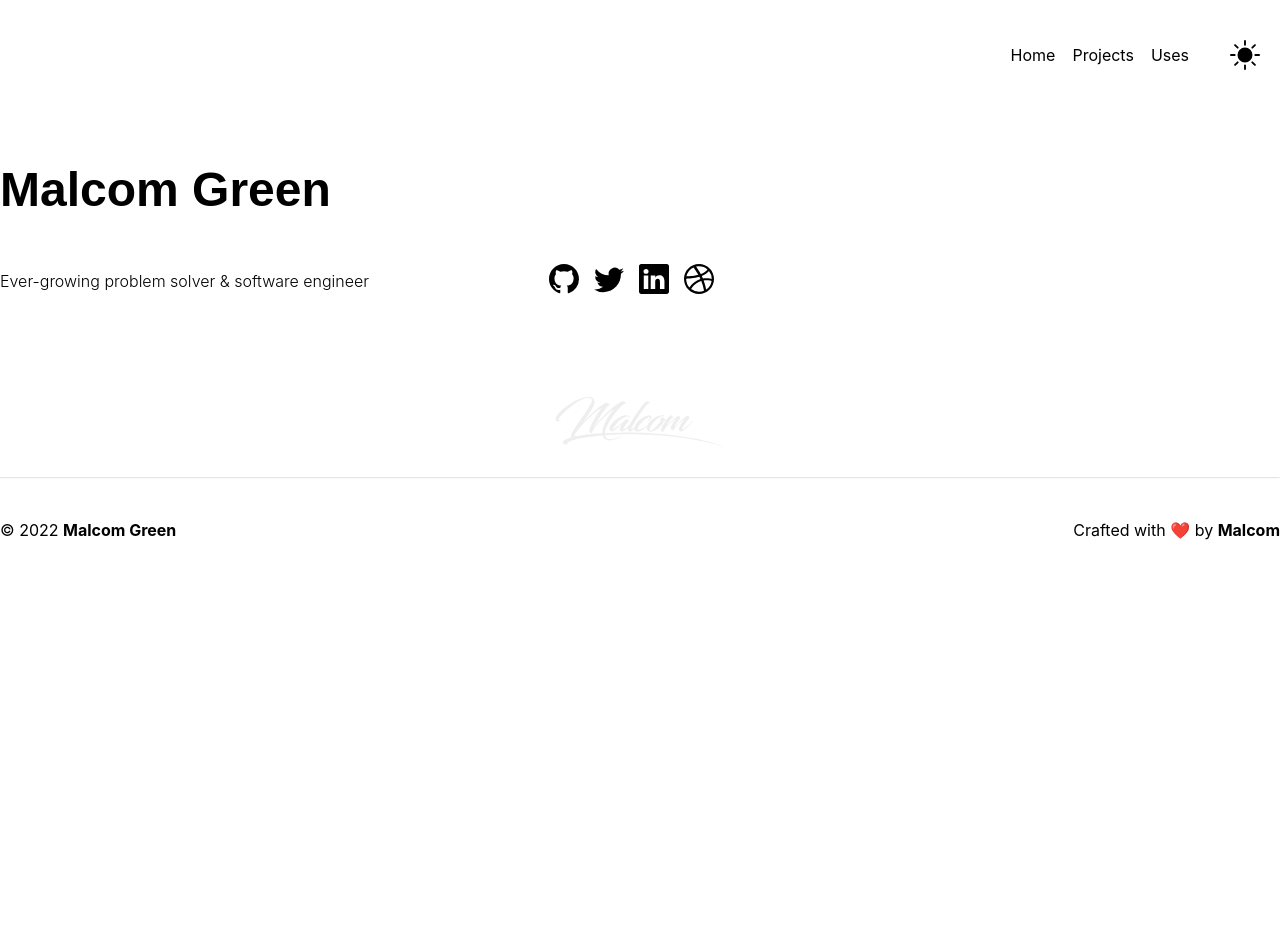
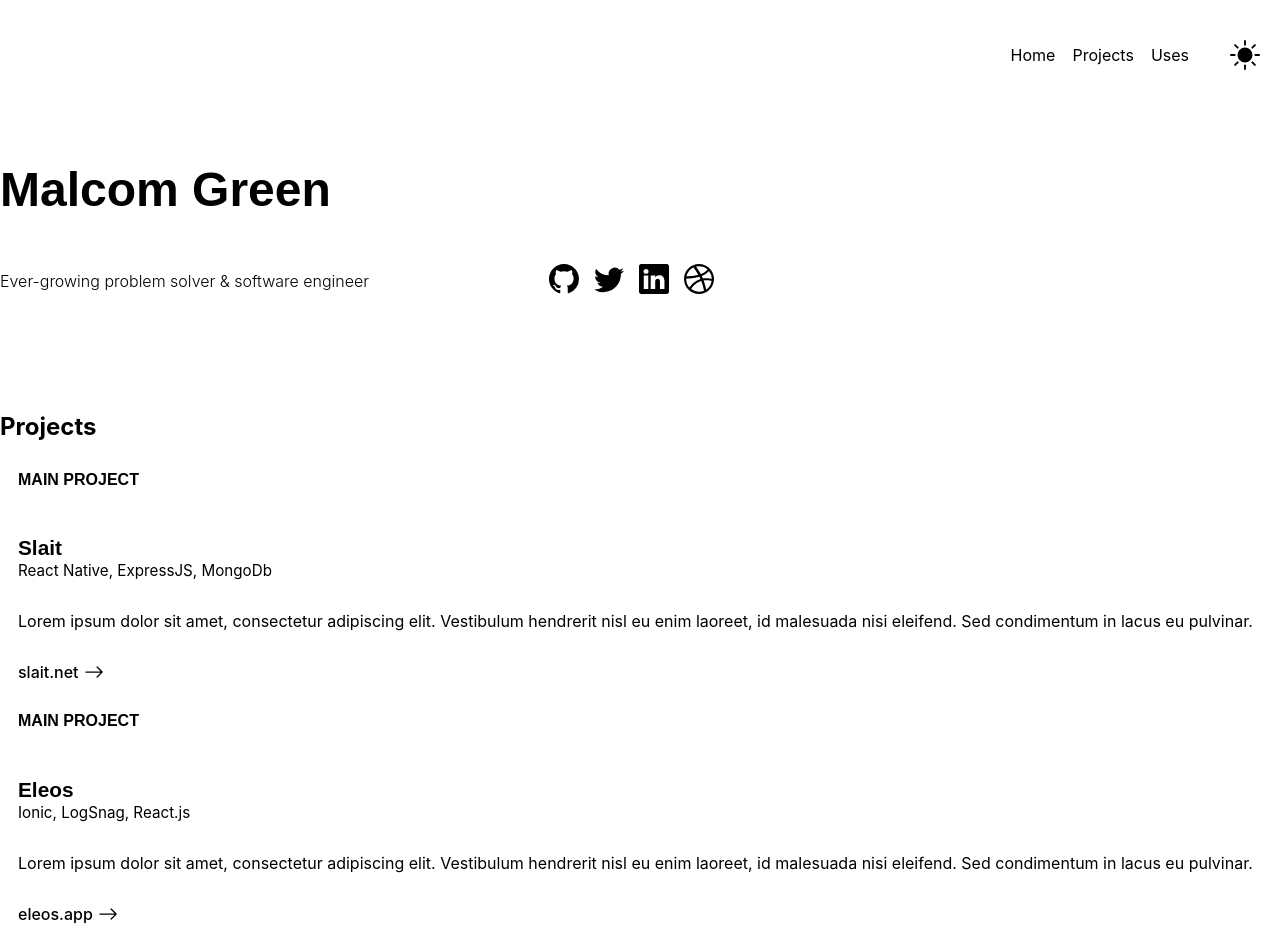
Before and after one commit to Savvy/portfolio, a Next.js app: page / in a window 1280 px wide. Shown: the top 946 px of the page. Before the commit the page ends 800 px from the top, so only its background shows below. Built offline with nearby package versions, Linux system fonts and the light colour scheme.

Commit message:
Added more content to home

```diff
--- a/pages/index.js
+++ b/pages/index.js
@@ -1,10 +1,9 @@
 import Head from 'next/head'
-import Image from 'next/image'
 
 import Navbar from '../components/layout/Navbar'
 import Footer from '../components/layout/Footer'
 import Header from '../components/layout/Header'
-// import Home from '../components/Home'
+import Main from '../components/Main'
 
 export default function Home() {
   return (
@@ -14,9 +13,14 @@ export default function Home() {
         <meta name="description" content="Generated by create next app" />
         <link rel="icon" href="/favicon.ico" />
       </Head>
+      <div className="top-border"></div>
       <Navbar />
       <Header />
-      {/* <Home /> */}
+
+      <div className={'content'}>
+        <Main />
+      </div>
+
       <Footer />
     </div>
   )
```
